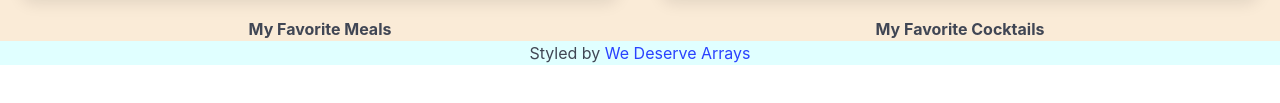
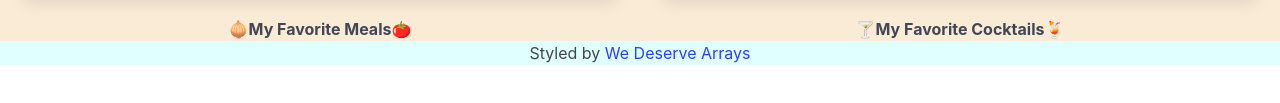
Before and after one commit to tjmcd2010/Supper-and-Sips, a plain HTML site: page index.html in a window 1280 px wide. Shown: the part 387-490 px from the top of the page. Drawn offline with nearby package versions, Linux system fonts and the light colour scheme.

Commit message:
Update index.html
minor changes

```diff
--- a/index.html
+++ b/index.html
@@ -42,7 +42,7 @@
 </form>
 <!--Display Favorites-->
 <div class="fav-container-meals">
-  <h3>My Favorite Meals</h3>
+  <h3>🧅My Favorite Meals🍅</h3>
   <ul class="fav-meals" id="fav-meals"></ul>
 </div>
 </aside>
@@ -67,7 +67,7 @@
     </form>
     <!--Display Favorite Cocktail-->
 <div class="fav-container-Cocktails">
-  <h3>My Favorite Cocktails</h3>
+  <h3>🍸My Favorite Cocktails🍹</h3>
   <ul class="fav-cocktails" id="fav-cocktails" ></ul>
 </div>
   </article>
```
